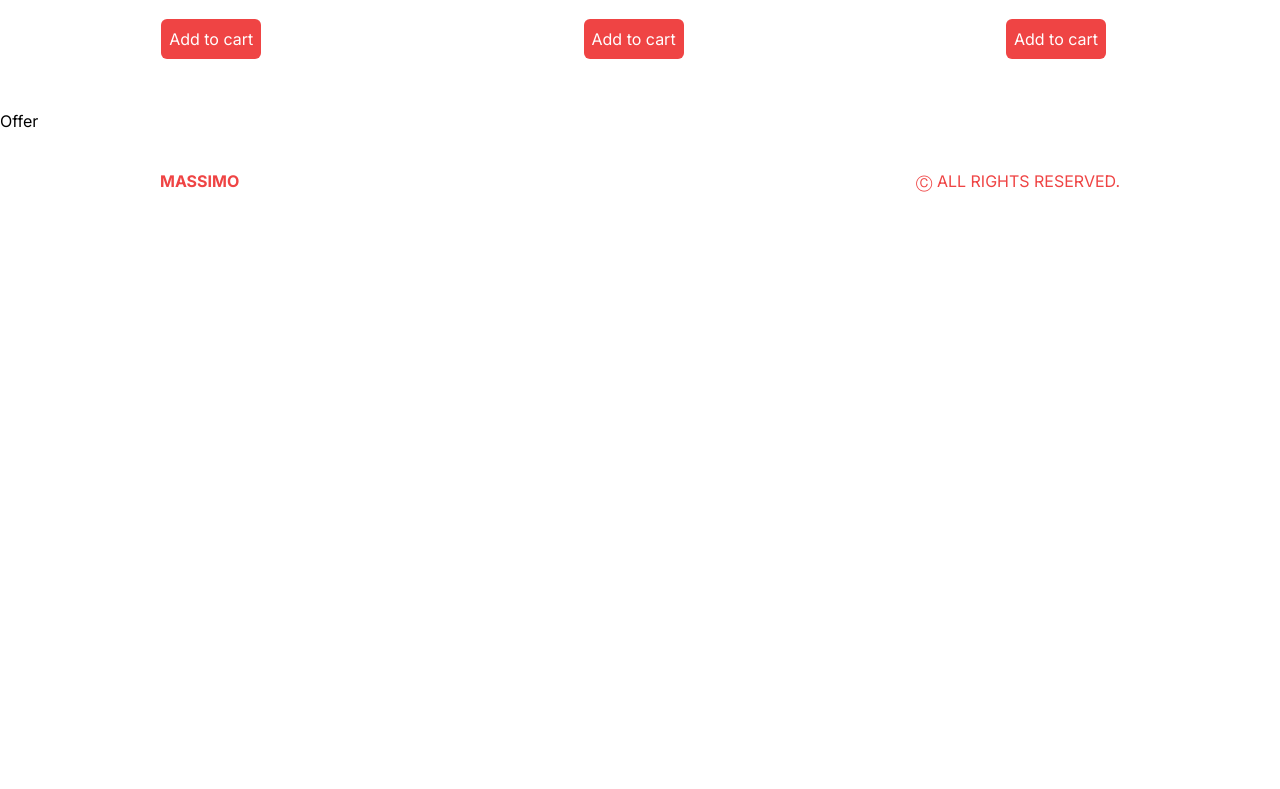
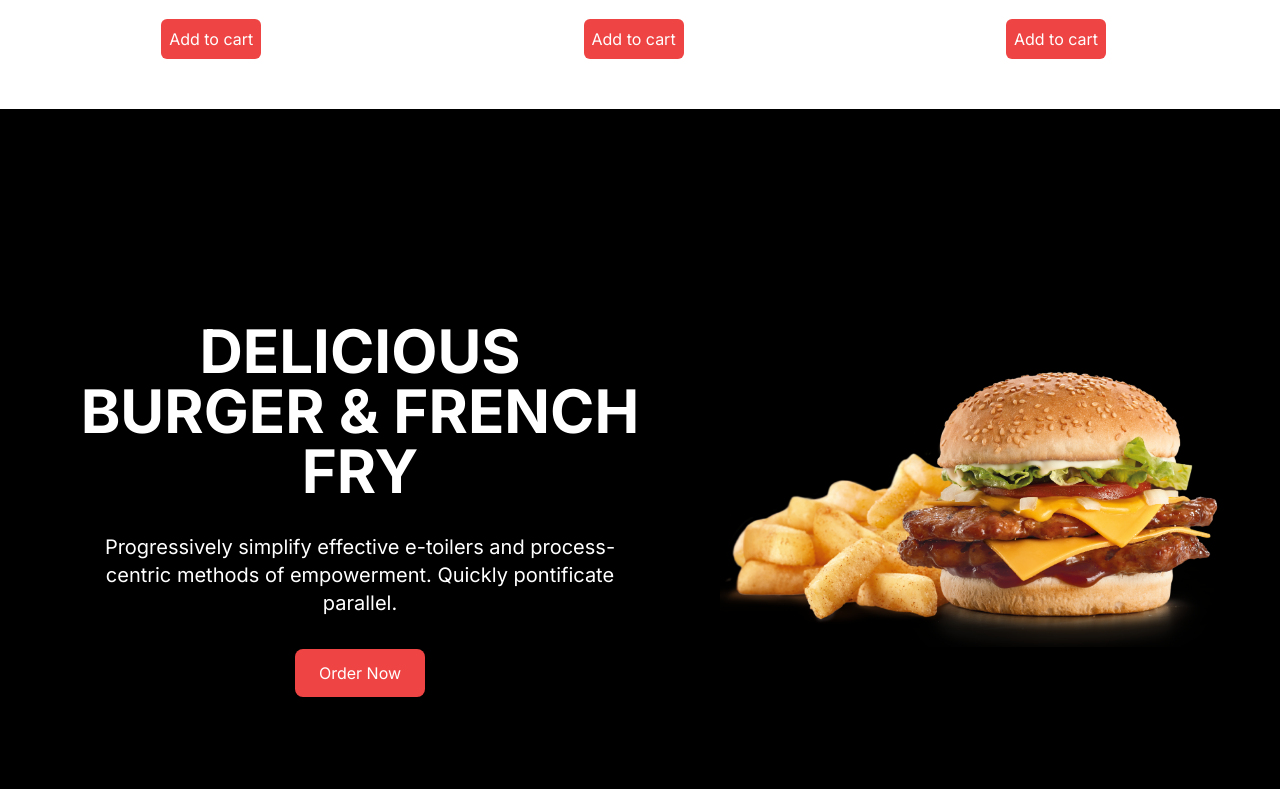
Before and after one commit to haido86/food-ordering-app-nextjs-tailwindcss, a Next.js app: page / in a window 1280 px wide. Shown: the part 1411-2200 px from the top of the page. Before the commit the page ends 1640 px from the top, so only its background shows below. Built offline with nearby package versions, Linux system fonts and the light colour scheme.

Commit message:
Offer ui

```diff
--- a/components/Offer.tsx
+++ b/components/Offer.tsx
@@ -1,5 +1,29 @@
+import Image from 'next/image';
 import React from 'react';
 
 export default function Offer() {
-  return <div>Offer</div>;
+  return (
+    <div className="flex flex-col bg-black md:flex-row h-screen">
+      {/* text container */}
+      <div className="text-white text-center flex-1 justify-center items-center flex flex-col p-6 md:p-20 gap-8">
+        <h1 className="font-bold uppercase text-5xl xl:text-6xl 2xl:text-7xl">
+          Delicious Burger & French Fry
+        </h1>
+        <p className="xl:text-xl">
+          Progressively simplify effective e-toilers and process-centric methods
+          of empowerment. Quickly pontificate parallel.
+        </p>
+        <button className="bg-red-500 px-6 py-3 rounded-lg">Order Now</button>
+      </div>
+      {/* image container */}
+      <div className="relative flex-1 w-full">
+        <Image
+          src="/offerProduct.png"
+          alt="pizza"
+          fill
+          className="object-contain"
+        />
+      </div>
+    </div>
+  );
 }
```
